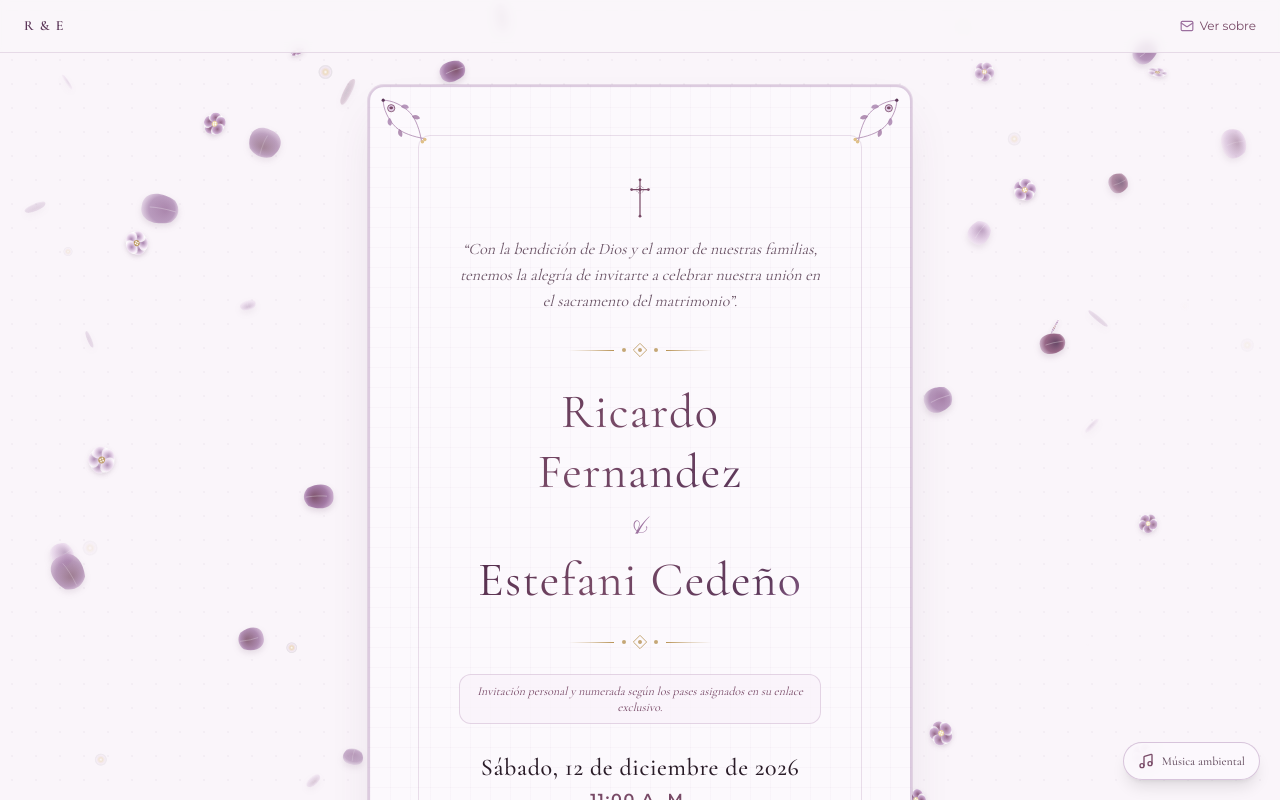
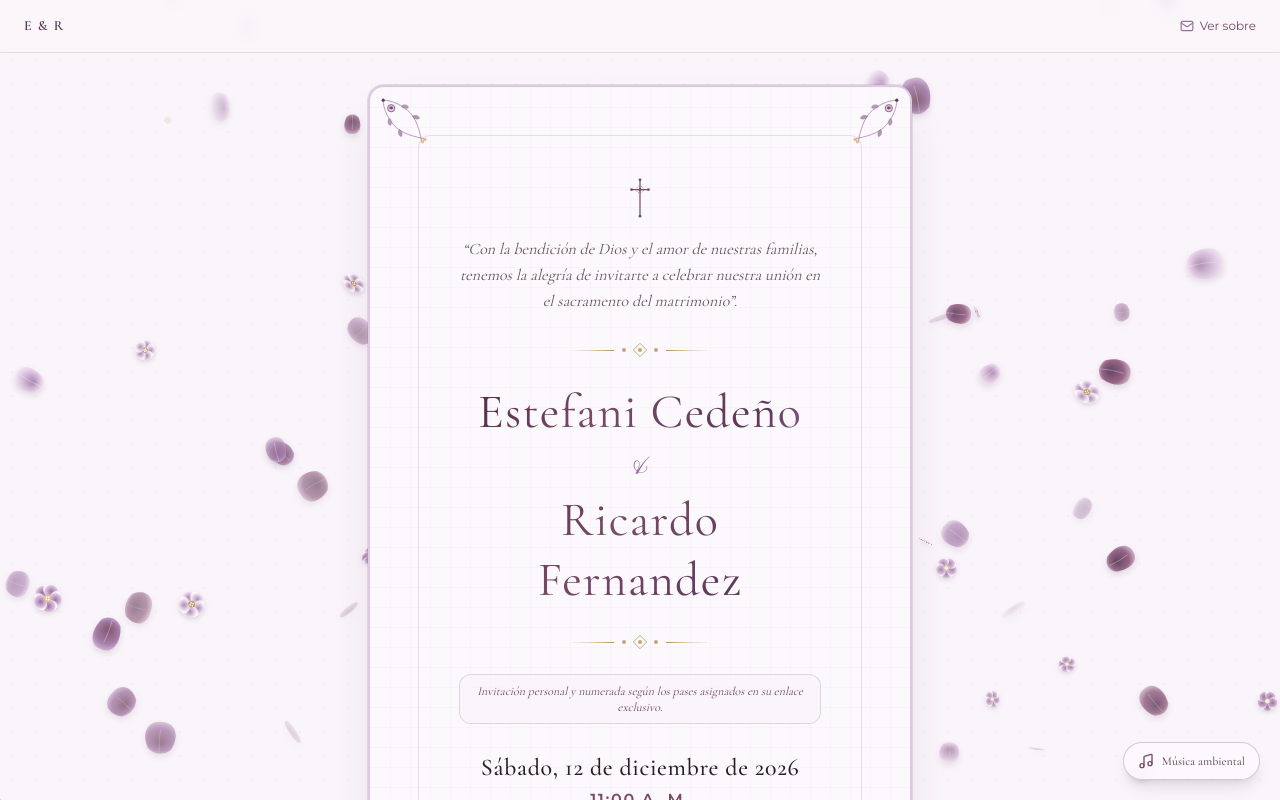
Before and after one commit to ricardofer011/Boda-Estefani-y-Ricardo, a Next.js app: page / in a window 1280 px wide. Both pictures are taken after a click on the button "Saltar animación y ver invitación directamente". Shown: the top 800 px of the page. Built offline with nearby package versions, Linux system fonts and the light colour scheme; no server answers.

Commit message:
feat: flores solo al abrir sobre y nombre de la novia primero en toda la invitacion

```diff
--- a/src/app/api/guests/verify/route.ts
+++ b/src/app/api/guests/verify/route.ts
@@ -25,7 +25,7 @@ export async function GET(request: NextRequest) {
         success: true,
         data: {
           code: 'novios',
-          full_name: 'Ricardo Fernandez & Estefani Cedeño',
+          full_name: 'Estefani Cedeño & Ricardo Fernandez',
           max_guests: 2,
           status: 'confirmed',
           gift_type: 'both',
@@ -41,7 +41,7 @@ export async function GET(request: NextRequest) {
         {
           success: false,
           error:
-            'No encontramos una invitación registrada con ese nombre o código. Por favor comunícate directamente con Ricardo y Estefani.',
+            'No encontramos una invitación registrada con ese nombre o código. Por favor comunícate directamente con Estefani y Ricardo.',
         },
         { status: 404 }
       );
--- a/src/app/layout.tsx
+++ b/src/app/layout.tsx
@@ -28,40 +28,40 @@ const pinyon = Pinyon_Script({
 });
 
 export const metadata: Metadata = {
-  title: 'Boda de Ricardo Fernandez & Estefani Cedeño | Invitación Oficial',
+  title: 'Boda de Estefani Cedeño & Ricardo Fernandez | Invitación Oficial',
   description:
     'Con la bendición de Dios y el amor de nuestras familias, te invitamos a celebrar nuestra unión en el sacramento del matrimonio. Sábado 12 de diciembre de 2026, 11:00 a. m., Iglesia Las Mercedes, Ciudad Colonial, Santo Domingo.',
-  keywords: ['Boda Ricardo Fernandez y Estefani Cedeño', 'Invitación Digital', 'Iglesia Las Mercedes', 'Santo Domingo'],
-  authors: [{ name: 'Ricardo Fernandez & Estefani Cedeño' }],
+  keywords: ['Boda Estefani Cedeño y Ricardo Fernandez', 'Invitación Digital', 'Iglesia Las Mercedes', 'Santo Domingo'],
+  authors: [{ name: 'Estefani Cedeño & Ricardo Fernandez' }],
   metadataBase: new URL(process.env.NEXT_PUBLIC_SITE_URL || 'https://boda-estefani-y-ricardo.vercel.app'),
   openGraph: {
-    title: 'Boda de Ricardo Fernandez & Estefani Cedeño 💌',
+    title: 'Boda de Estefani Cedeño & Ricardo Fernandez 💌',
     description:
       'Sábado 12 de diciembre de 2026 • 11:00 a. m. • Iglesia Las Mercedes, Ciudad Colonial, Santo Domingo. Toca para abrir tu invitación.',
     type: 'website',
     locale: 'es_DO',
-    siteName: 'Boda Ricardo Fernandez & Estefani Cedeño',
+    siteName: 'Boda Estefani Cedeño & Ricardo Fernandez',
     url: 'https://boda-estefani-y-ricardo.vercel.app',
     images: [
       {
         url: 'https://boda-estefani-y-ricardo.vercel.app/images/og-seal.jpg',
         width: 800,
         height: 800,
-        alt: 'Sello Oficial de Boda Ricardo Fernandez & Estefani Cedeño',
+        alt: 'Sello Oficial de Boda Estefani Cedeño & Ricardo Fernandez',
         type: 'image/jpeg',
       },
       {
         url: 'https://boda-estefani-y-ricardo.vercel.app/images/og-banner.jpg',
         width: 1200,
         height: 630,
-        alt: 'Invitación de Boda Ricardo Fernandez & Estefani Cedeño',
+        alt: 'Invitación de Boda Estefani Cedeño & Ricardo Fernandez',
         type: 'image/jpeg',
       },
     ],
   },
   twitter: {
     card: 'summary_large_image',
-    title: 'Boda de Ricardo Fernandez & Estefani Cedeño | Invitación Oficial',
+    title: 'Boda de Estefani Cedeño & Ricardo Fernandez | Invitación Oficial',
     description:
       'Te invitamos a celebrar nuestro sacramento de matrimonio el sábado 12 de diciembre de 2026 a las 11:00 a. m. en la Iglesia Las Mercedes.',
     images: ['https://boda-estefani-y-ricardo.vercel.app/images/og-seal.jpg'],
--- a/src/app/page.tsx
+++ b/src/app/page.tsx
@@ -61,8 +61,8 @@ export default function WeddingInvitationPage() {
         {/* Textura sutil y viñeta en el fondo */}
         <div className="fixed inset-0 paper-texture pointer-events-none opacity-80 z-0" aria-hidden="true" />
 
-        {/* Lluvia poética continua de pétalos de rosa y florecillas en caída suave */}
-        <FloralPetalsBackground className="z-1" />
+        {/* Lluvia poética continua de pétalos de rosa y florecillas solo cuando se abre el sobre */}
+        {isOpened && <FloralPetalsBackground className="z-1" />}
 
         {/* Reproductor de música ambiental flotante */}
         <MusicPlayer />
--- a/src/components/CouplePhotoSection.tsx
+++ b/src/components/CouplePhotoSection.tsx
@@ -16,7 +16,7 @@ const COUPLE_PHOTOS: PhotoItem[] = [
   {
     id: '1',
     url: '/images/couple.jpg',
-    title: 'Ricardo Fernandez & Estefani Cedeño',
+    title: 'Estefani Cedeño & Ricardo Fernandez',
     caption: '“Por encima de todo, vístanse de amor, que es el vínculo de la unidad perfecta”. — Colosenses 3:14',
   },
 ];
@@ -47,7 +47,7 @@ export function CouplePhotoSection() {
           </div>
 
           <h2 className="font-serif-luxury text-2xl sm:text-4xl text-[#2A1C28] font-normal tracking-wide royal-text-gradient leading-tight">
-            Ricardo Fernandez & Estefani Cedeño
+            Estefani Cedeño & Ricardo Fernandez
           </h2>
 
           <OrnamentalDivider className="w-32 mx-auto my-2.5 text-[#9B709E]" />
@@ -68,7 +68,7 @@ export function CouplePhotoSection() {
             {/* Fotografía oficial de los novios */}
             <Image
               src={activePhoto.url}
-              alt="Ricardo Fernandez y Estefani Cedeño - Retrato oficial de los novios"
+              alt="Estefani Cedeño y Ricardo Fernandez - Retrato oficial de los novios"
               fill
               sizes="(max-width: 640px) 100vw, 600px"
               priority
@@ -94,7 +94,7 @@ export function CouplePhotoSection() {
               <div className="px-3.5 py-1.5 rounded-full bg-[#FCF9FD]/90 backdrop-blur-md border border-[#AB86B1]/40 shadow-md">
                 <span className="font-serif-luxury text-xs text-[#2A1C28] font-medium tracking-wide flex items-center gap-1.5">
                   <Sparkles className="w-3 h-3 text-[#9B709E]" />
-                  <span>Ricardo & Estefani</span>
+                  <span>Estefani & Ricardo</span>
                 </span>
               </div>
 
--- a/src/components/Envelope.tsx
+++ b/src/components/Envelope.tsx
@@ -5,7 +5,6 @@ import confetti from 'canvas-confetti';
 import { WaxSeal } from './WaxSeal';
 import { Sparkles } from 'lucide-react';
 import { VerifiedGuest } from './RsvpForm';
-import { FloralPetalsBackground } from './FloralPetalsBackground';
 
 interface EnvelopeProps {
   onOpenComplete: () => void;
@@ -173,9 +172,6 @@ export function Envelope({ onOpenComplete, coupleNames, guest }: EnvelopeProps)
         aria-hidden="true"
       />
 
-      {/* Lluvia poética de pétalos de rosa y florecillas en caída suave */}
-      <FloralPetalsBackground className="z-2" />
-
       {/* Partículas luminosas tenues */}
       <div className="absolute inset-0 overflow-hidden pointer-events-none" aria-hidden="true">
         <div className="absolute top-1/4 left-1/6 w-2 h-2 rounded-full bg-[#DFC6E3]/60 blur-[1px] animate-pulse" />
@@ -290,11 +286,11 @@ export function Envelope({ onOpenComplete, coupleNames, guest }: EnvelopeProps)
                 Nuestra Boda Católica
               </span>
               <p className="font-serif-luxury text-lg sm:text-xl text-[#2A1C28] font-medium royal-text-gradient leading-tight">
-                Ricardo Fernandez
+                Estefani Cedeño
               </p>
               <span className="font-script-romantic text-xl text-[#9B709E] block my-0.5">&</span>
               <p className="font-serif-luxury text-lg sm:text-xl text-[#2A1C28] font-medium royal-text-gradient leading-tight">
-                Estefani Cedeño
+                Ricardo Fernandez
               </p>
               <div className="w-10 h-[1px] bg-[#9B709E]/50 my-1.5" />
               <p className="font-sans-clean text-[10px] sm:text-xs text-[#6A5365] tracking-widest uppercase">
--- a/src/components/InvitationCard.tsx
+++ b/src/components/InvitationCard.tsx
@@ -44,13 +44,13 @@ export function InvitationCard({ guest }: InvitationCardProps) {
           {/* Nombres de los novios con protagonismo absoluto */}
           <div className="my-4">
             <h1 className="font-serif-luxury text-3xl sm:text-5xl text-[#2A1C28] font-normal tracking-wide royal-text-gradient leading-tight">
-              Ricardo Fernandez
+              Estefani Cedeño
             </h1>
             <span className="font-script-romantic text-3xl sm:text-4xl text-[#9B709E] my-1 block">
               &
             </span>
             <h1 className="font-serif-luxury text-3xl sm:text-5xl text-[#2A1C28] font-normal tracking-wide royal-text-gradient leading-tight">
-              Estefani Cedeño
+              Ricardo Fernandez
             </h1>
           </div>
 
--- a/src/config/wedding.ts
+++ b/src/config/wedding.ts
@@ -95,9 +95,9 @@ export const WEDDING_CONFIG: WeddingConfig = {
   couple: {
     bride: "Estefani Cedeño",
     groom: "Ricardo Fernandez",
-    names: "Ricardo Fernandez & Estefani Cedeño",
-    initials: "R & E",
-    monogram: "R&E",
+    names: "Estefani Cedeño & Ricardo Fernandez",
+    initials: "E & R",
+    monogram: "E&R",
     // Número de WhatsApp para recibir notificaciones directas de confirmación (puedes cambiarlo)
     notificationPhone: process.env.NEXT_PUBLIC_COUPLE_PHONE || "+1 809 000 0000",
   },
@@ -126,8 +126,8 @@ export const WEDDING_CONFIG: WeddingConfig = {
     googleMapsUrl: "https://www.google.com/maps/search/?api=1&query=Salon+Vista+Marina,+Av.+Espa%C3%B1a+70,+Santo+Domingo+Este+10080",
   },
   calendar: {
-    title: "Boda de Ricardo Fernandez & Estefani Cedeño",
-    description: "Invitación a la ceremonia católica de Ricardo Fernandez & Estefani Cedeño.",
+    title: "Boda de Estefani Cedeño & Ricardo Fernandez",
+    description: "Invitación a la ceremonia católica de Estefani Cedeño & Ricardo Fernandez.",
     location: "Iglesia Las Mercedes, Ciudad Colonial, Santo Domingo, República Dominicana",
     // 11:00 AM AST (UTC-4) = 15:00 UTC
     startTimeUTC: "20261212T150000Z",
@@ -147,7 +147,7 @@ export const WEDDING_CONFIG: WeddingConfig = {
     bankName: "Asociación Popular de Ahorros y Préstamos (APAP)",
     accountType: "Cuenta de Ahorros",
     accountNumber: "1029946485",
-    holders: "Ricardo Fernandez & Estefani Cedeño",
+    holders: "Estefani Cedeño & Ricardo Fernandez",
     currency: "DOP (Pesos Dominicanos)",
     thanksMessage: "¡Muchas gracias por acompañarnos con tanto cariño en este nuevo capítulo de nuestras vidas!",
     registry: {
@@ -158,20 +158,20 @@ export const WEDDING_CONFIG: WeddingConfig = {
       stores: [
         {
           name: "Casa Cuesta",
-          description: "Mesa de Bodas • Boda Ricardo Fernandez & Estefani Cedeño",
-          code: "Ricardo Fernandez & Estefani Cedeño",
+          description: "Mesa de Bodas • Boda Estefani Cedeño & Ricardo Fernandez",
+          code: "Estefani Cedeño & Ricardo Fernandez",
           link: "https://casacuesta.com",
         },
         {
           name: "Ilumel",
           description: "Colección Muebles & Decoración",
-          code: "Ricardo & Estefani",
+          code: "Estefani & Ricardo",
           link: "https://ilumel.com",
         },
         {
           name: "Amazon Wedding Registry",
           description: "Mesa de Regalos Online",
-          code: "Ricardo Fernandez & Estefani Cedeño",
+          code: "Estefani Cedeño & Ricardo Fernandez",
           link: "https://www.amazon.com/wedding",
         },
       ],
@@ -180,7 +180,7 @@ export const WEDDING_CONFIG: WeddingConfig = {
   },
   share: {
     whatsappTemplate: (url: string) =>
-      `¡Hola! 💌 Nos hace mucha ilusión compartir contigo una fecha muy especial. Te invitamos a celebrar el matrimonio de Ricardo Fernandez & Estefani Cedeño el sábado 12 de diciembre de 2026 a las 11:00 a. m., en la Iglesia Las Mercedes, Ciudad Colonial, Santo Domingo. Puedes ver tu invitación personal y confirmar tu asistencia aquí: ${url}`,
+      `¡Hola! 💌 Nos hace mucha ilusión compartir contigo una fecha muy especial. Te invitamos a celebrar el matrimonio de Estefani Cedeño & Ricardo Fernandez el sábado 12 de diciembre de 2026 a las 11:00 a. m., en la Iglesia Las Mercedes, Ciudad Colonial, Santo Domingo. Puedes ver tu invitación personal y confirmar tu asistencia aquí: ${url}`,
   },
   theme: {
     colors: {
```
Also changed, not shown: src/components/GiftsSection.tsx (+6 -6 lines).
